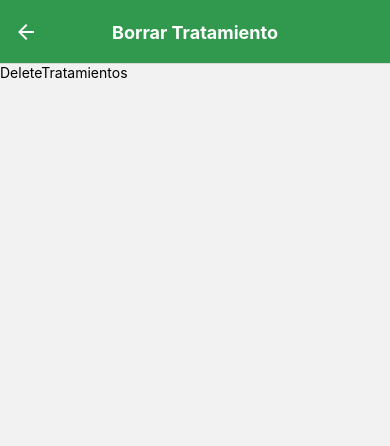
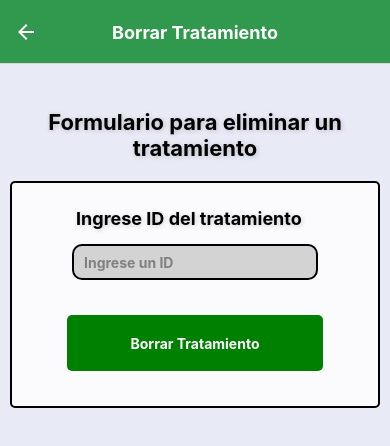
Before and after one commit to MaxiColman/CTC-Fruit-Farm, a React Native app: screen /DeleteTratamientos in a window 390 px wide. Shown: the top 446 px of the page. Built offline with nearby package versions, Linux system fonts and the light colour scheme; what expo-sqlite would draw is missing.

Commit message:
Deletetratamiento
je

```diff
--- a/src/screens/Observaciones/data/ViewAllObservaciones.js
+++ b/src/screens/Observaciones/data/ViewAllObservaciones.js
@@ -18,7 +18,7 @@ const ViewAllObservaciones = () => {
           setObsid(results.rows._array);
         } else {
           Alert.alert(
-            "ERROR",
+            "INGRESAR",
             "No hay observaciónes!!!",
             [
               {
--- a/src/screens/Tratamientos/data/DeleteTratamientos.js
+++ b/src/screens/Tratamientos/data/DeleteTratamientos.js
@@ -1,14 +1,169 @@
-import { StyleSheet, Text, View } from 'react-native'
-import React from 'react'
+import React, { useState } from 'react';
+import { StyleSheet, View, SafeAreaView, Alert, KeyboardAvoidingView, ScrollView } from 'react-native';
+import { useNavigation } from "@react-navigation/native";
+import MyText from '../../../components/MyText';
+import MyInputText from '../../../components/MyInputText';
+import SingleButton from '../../../components/SingleButton';
+import DatabaseConnection from "../../../database/db-connection";
+import ModalDelete from '../../../components/ModalDelete';
+const db = DatabaseConnection.getConnection();
+
 
 const DeleteTratamientos = () => {
+  const [ObsId, setObsId] = useState("");
+  const [showConfirmationModal, setShowConfirmationModal] = useState(false);
+
+  const navigation = useNavigation();
+
+  const deleteTratamientos= () => {
+
+    db.transaction((tx) => {
+      tx.executeSql(
+        'DELETE FROM tratamientos WHERE id = ?',
+        [ObsId],
+        (_, results) => {
+          console.log("Results", results.rowsAffected);
+          if (results.rowsAffected > 0) {
+            Alert.alert("Exito", "Este tratamiento fue borrada correctamente", [
+              {
+                text: "Ok",
+                onPress: () => navigation.navigate("HomeTratamientos"),
+              }
+            ],
+              {
+                text: "Cancel",
+                cancelable: false
+              }
+            );
+          } else {
+            Alert.alert("Error", "El tratamiento no existe", [
+              {
+                text: "Ok",
+                onPress: () => navigation.navigate("HomeTratamientos"),
+              }
+            ],
+              {
+                text: "Cancel",
+                cancelable: false
+              }
+            )
+          }
+        }
+      );
+    });
+  }
+  const handleObseId = (id) => {
+    setObsId(id);
+  }
+
+  const openConfirmationModal = () => {
+    if (!ObsId || !ObsId.trim()) {
+      Alert.alert("Error", "El ID del tratamiento es obligatorio");
+      return;
+    }
+
+    setShowConfirmationModal(true);
+  };
+
+
+
   return (
-    <View>
-      <Text>DeleteTratamientos</Text>
-    </View>
-  )
+    <SafeAreaView style={styles.container}>
+    <ScrollView>
+      <MyText textValue="Formulario para eliminar un tratamiento" textStyle={styles.title} />
+      <View style={styles.formContainer}>
+        <KeyboardAvoidingView>
+          <MyText textValue="Ingrese ID del tratamiento" textStyle={styles.title2} />
+          <MyInputText
+            style={styles.input}
+            placeholder="Ingrese un ID"
+            onChangeText={handleObseId}
+            keyboardType='numeric'
+            value={ObsId}
+          />
+          <SingleButton
+            style={styles.button}
+            title="Borrar Tratamiento"
+            btnColor="green"
+            onPress={openConfirmationModal}
+          />
+          <ModalDelete
+            visible={showConfirmationModal}
+            message="¿Estás seguro que deseas eliminar esta tratamiento?"
+            onConfirm={() => {
+              setShowConfirmationModal(false);
+              deleteObservacion();
+            }}
+            onCancel={() => setShowConfirmationModal(false)}
+          />
+        </KeyboardAvoidingView>
+      </View>
+    </ScrollView>
+  </SafeAreaView>
+)
 }
+const styles = StyleSheet.create({
+  container: {
+    flex: 1,
+    backgroundColor: '#E8EAF6',
+  },
+  formContainer: {
+    marginTop: 15,
+    justifyContent: 'center',
+    paddingHorizontal: 20,
+    borderWidth: 2,
+    borderColor: 'black',
+    borderRadius: 5,
+    marginHorizontal: 10,
+    padding: 15,
+    backgroundColor: 'rgba(255, 255, 255, 0.8)',
+    flex: 1,
+  },
+  content: {
+    width: '100%',
+    marginTop: 20,
+  },
+  title: {
+    fontSize: 22,
+    fontWeight: 'bold',
+    color: 'black',
+    textAlign: 'center',
+    marginBottom: 5,
+    textShadowColor: 'rgba(0, 0, 0, 0.2)',
+    textShadowOffset: { width: 1, height: 1 },
+    textShadowRadius: 5,
+    marginTop: 45,
+  },
+  title2: {
+    fontSize: 18,
+    fontWeight: 'bold',
+    color: 'black',
+    marginLeft: 44,
+    textShadowColor: 'rgba(0, 0, 0, 0.2)',
+    textShadowOffset: { width: 1, height: 1 },
+    textShadowRadius: 5,
+    marginTop: 10,
+  },
+  input: {
+    height: 40,
+    borderWidth: 1,
+    borderColor: 'gray',
+    marginBottom: 10,
+    paddingHorizontal: 10,
+    marginTop: 10,
+  },
+  button: {
+    backgroundColor: 'green',
+    paddingVertical: 10,
+    alignItems: 'center',
+    borderRadius: 5,
+    marginTop: 20,
+  },
+  buttonText: {
+    color: 'white',
+    fontSize: 16,
+    fontWeight: 'bold',
+  },
+})
 
 export default DeleteTratamientos
-
-const styles = StyleSheet.create({})
```
